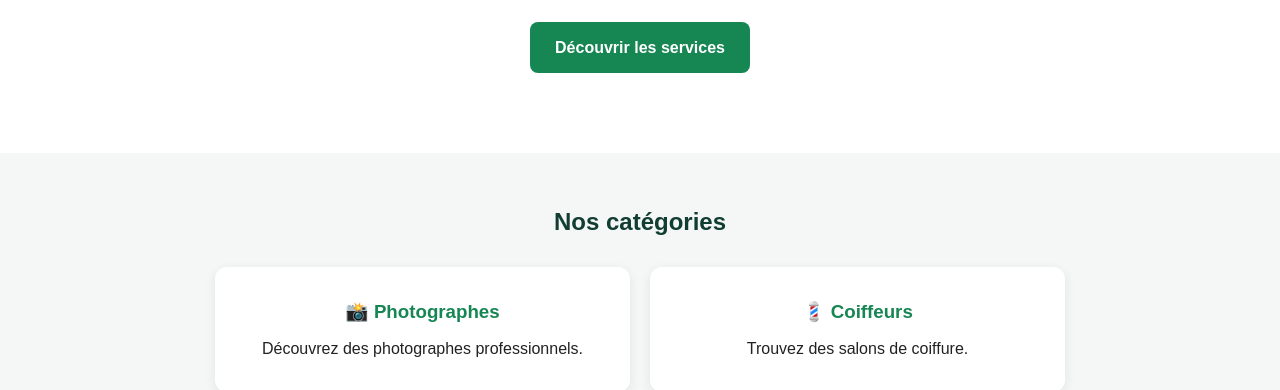
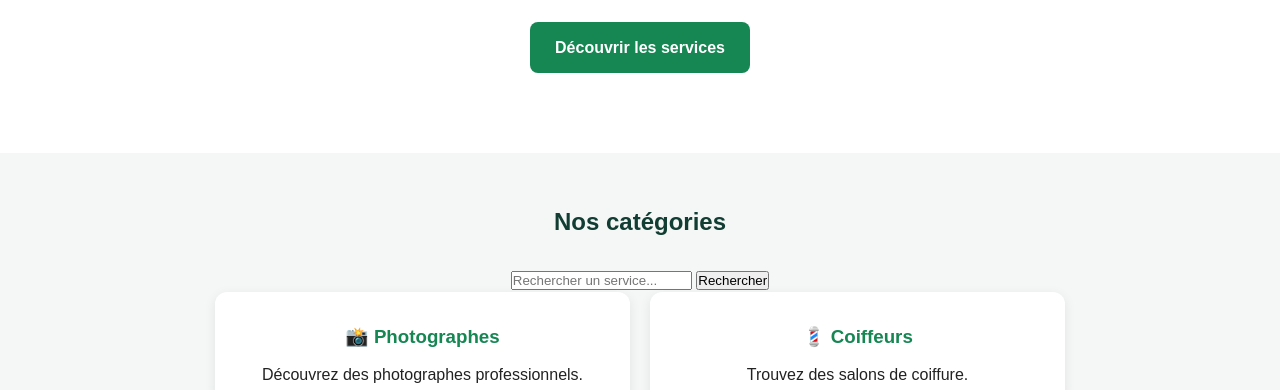
Before and after one commit to davidpicturespro-prog/congo-business-connect, a plain HTML site: page index.html in a window 1280 px wide. Shown: the part 410-800 px from the top of the page. Drawn offline with Linux system fonts and the light colour scheme.

Commit message:
Add search box for services in index.html

```diff
--- a/index.html
+++ b/index.html
@@ -30,6 +30,16 @@
 
         <section id="categories">
             <h2>Nos catégories</h2>
+
+<div class="search-box">
+    <input
+        type="text"
+        id="searchInput"
+        placeholder="Rechercher un service..."
+    >
+    <button onclick="searchServices()">Rechercher</button>
+</div>
+<p id="searchMessage"></p>
 
             <div class="categories">
                 <article class="category">
```
